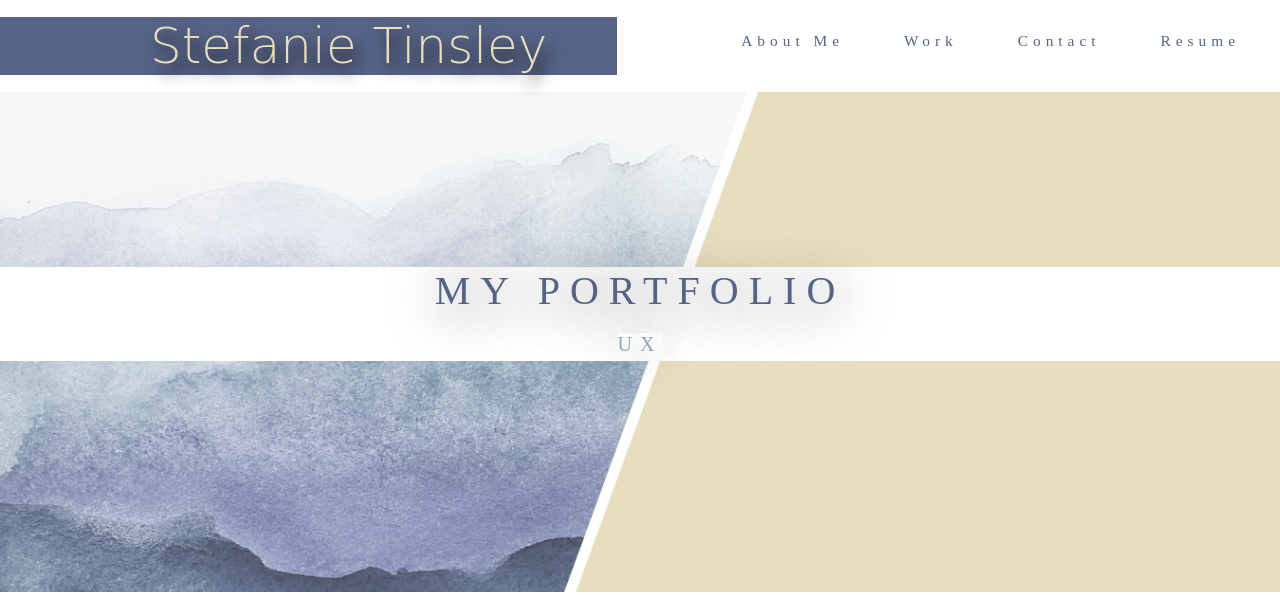
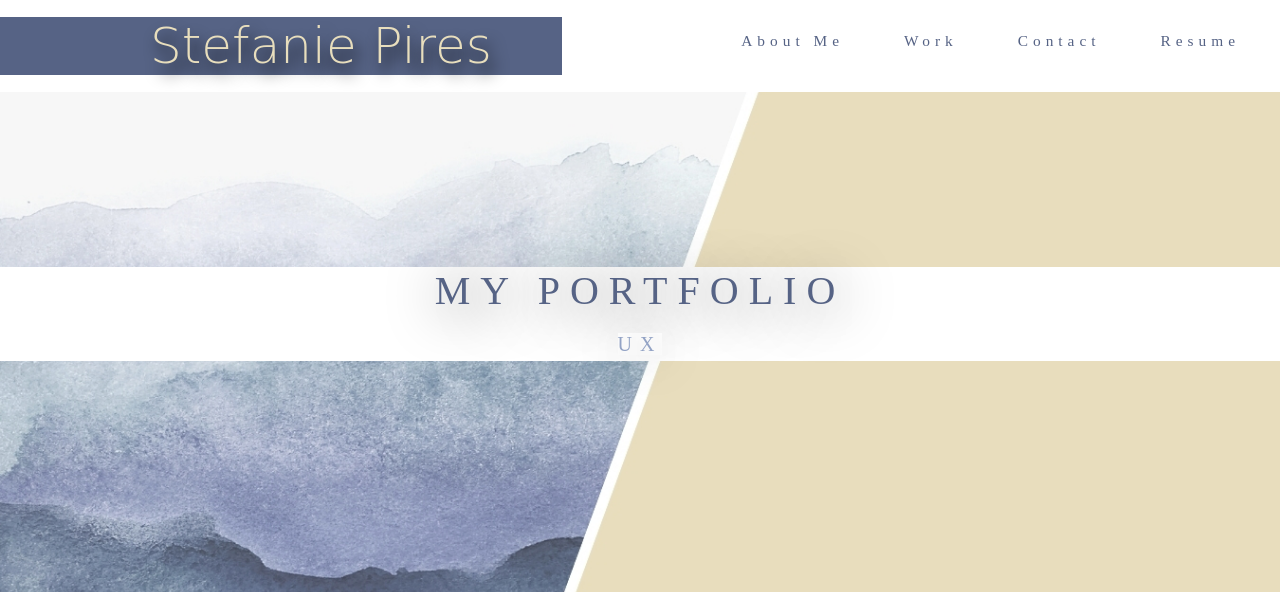
Before and after one commit to stefaniepires/portfolio, a plain HTML site: page index.html in a window 1280 px wide. Shown: the top 595 px of the page. Drawn offline with Linux system fonts and the light colour scheme; a web font is replaced by a local one.

Commit message:
Update index.html

```diff
--- a/index.html
+++ b/index.html
@@ -14,7 +14,7 @@
 <header>
     <div class="container1">
         <div class="item item-1 name">
-            <h1>Stefanie Tinsley</h1>
+            <h1>Stefanie Pires</h1>
         </div>
         <nav>
             <ul>
```
